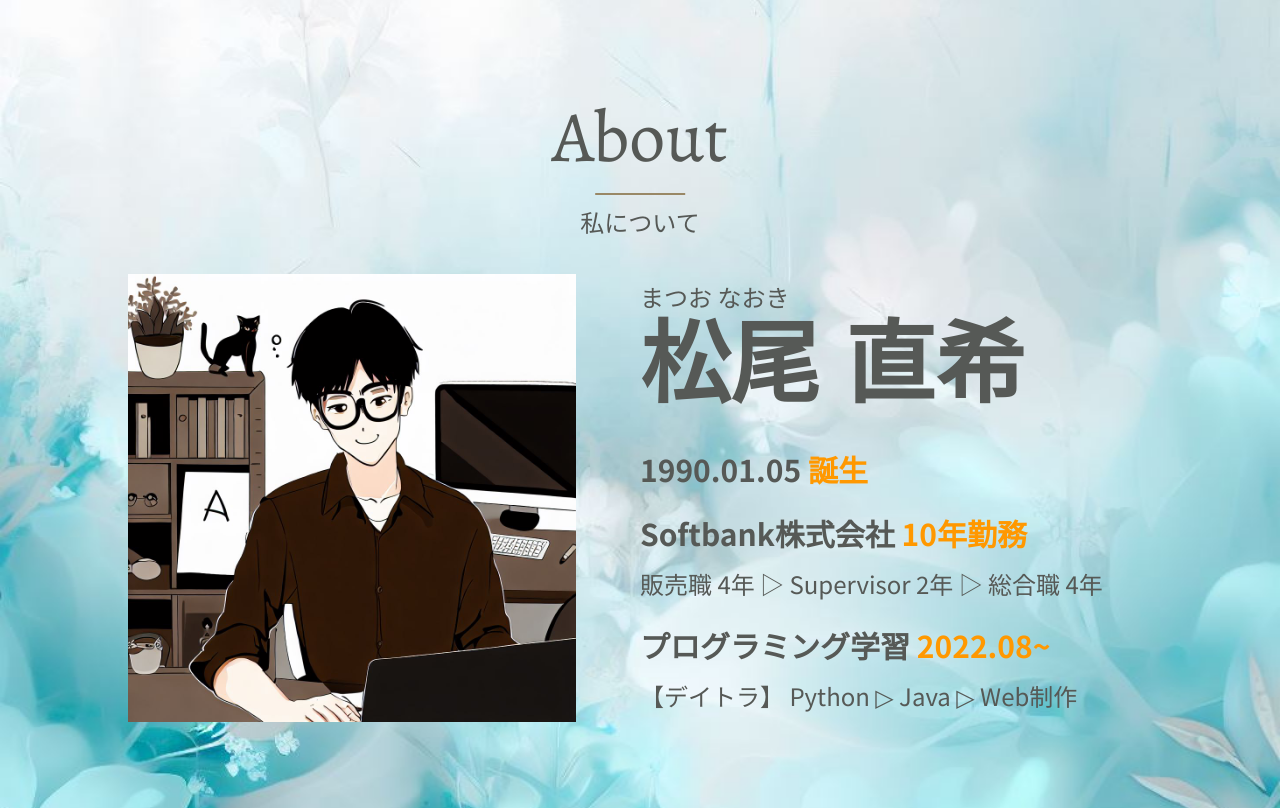
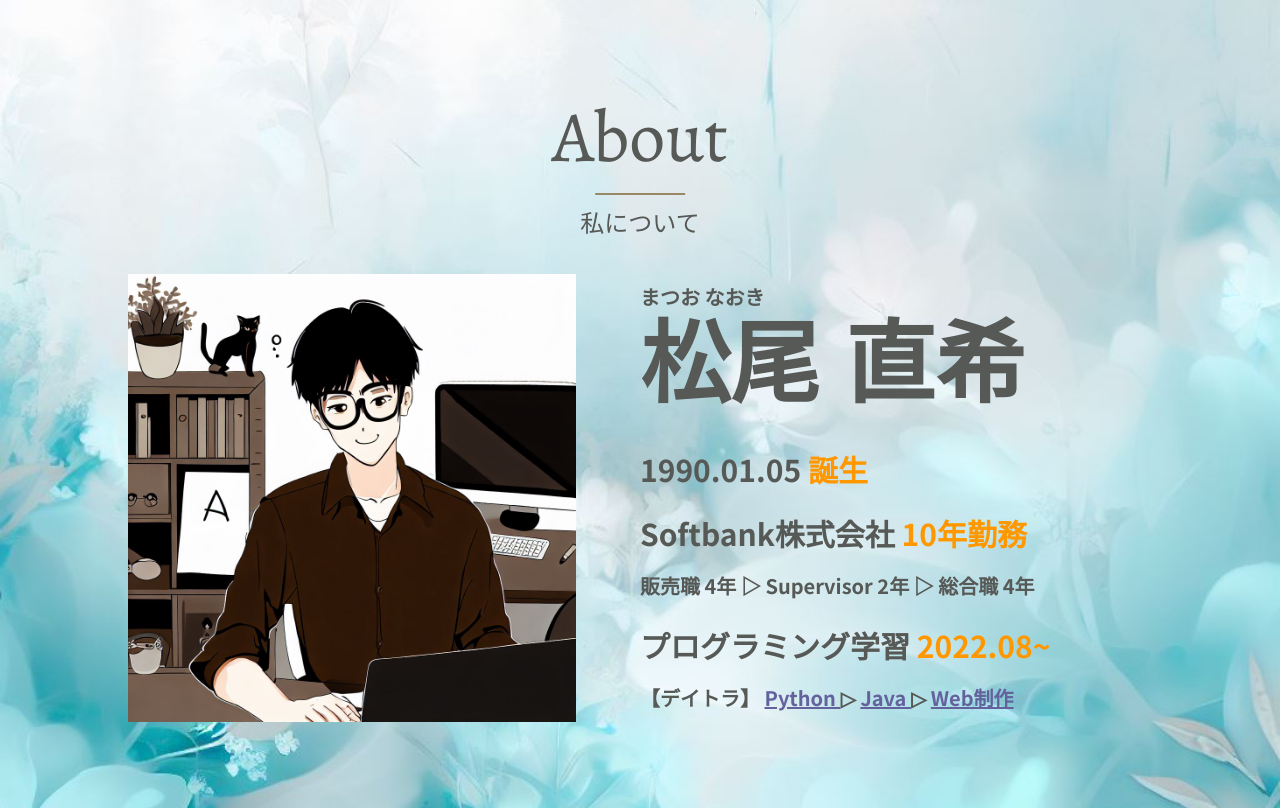
Before and after one commit to nekokki/20230916my-portfolio, a plain HTML site: page about.html in a window 1280 px wide. Shown: the part 94-902 px from the top of the page. Drawn offline with nearby package versions, Linux system fonts and the light colour scheme; a web font is replaced by a local one.

Commit message:
デイトラの文字をtext-decoration

```diff
--- a/css/_component.scss
+++ b/css/_component.scss
@@ -84,9 +84,6 @@
   }
 }
 
-.c-about__lead {
-}
-
 .c-section__title {
   font-family: $font-en;
   font-size: 72px;
@@ -171,9 +168,13 @@
 }
 
 .c-about__lead {
-  font-size: 24px;
-  font-weight: 400;
+  font-size: 20px;
+  font-weight: 600;
   line-height: 24px;
+  a {
+    color: #64629d;
+    text-decoration: underline;
+  }
   @include mq("lp") {
     font-size: 16px;
     line-height: 1.5;
```
Also changed, not shown: css/style.css.
